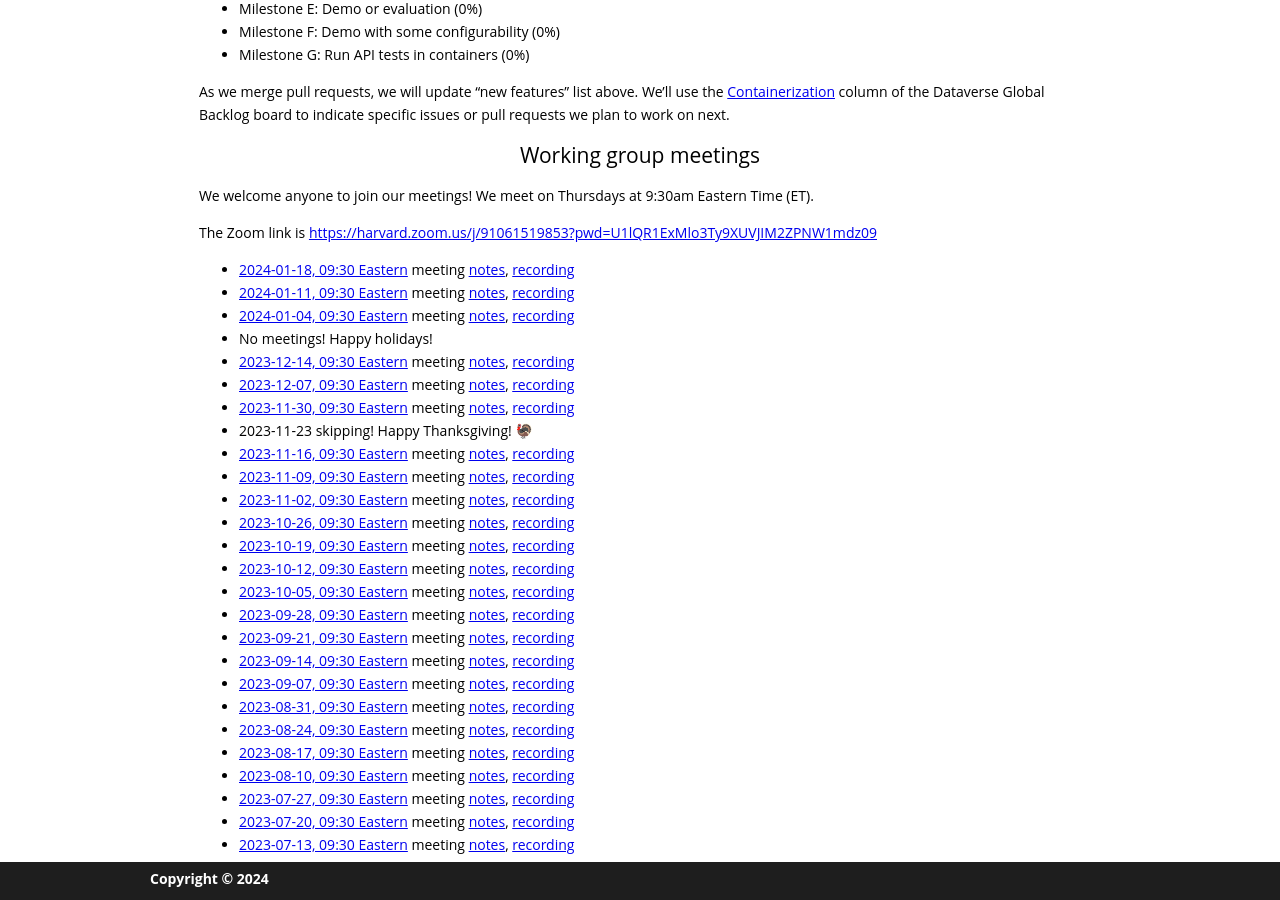
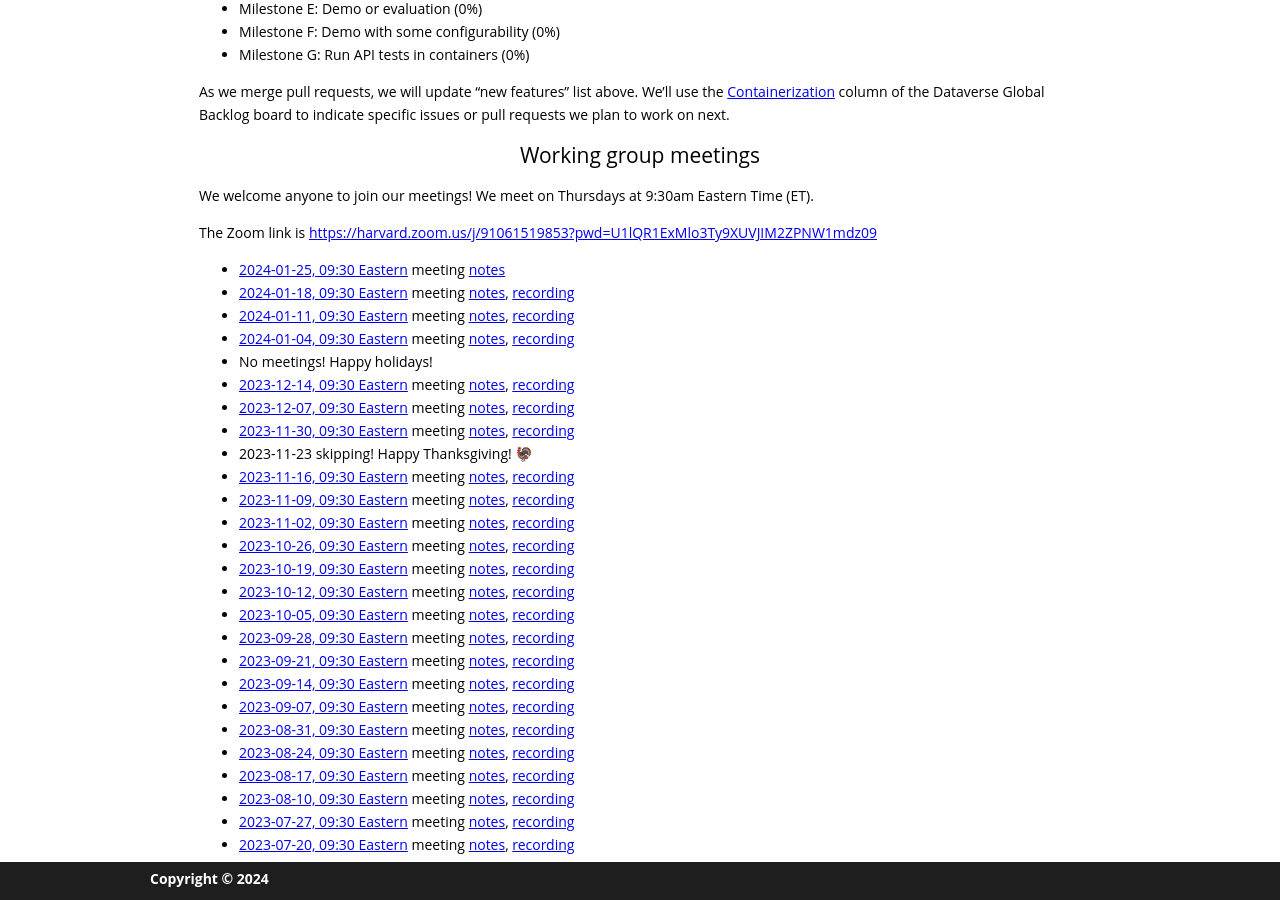
Before and after one commit to gdcc/ct.gdcc.io, a Jekyll site: the page built from index.md, in a window 1280 px wide and 900 px high, scrolled down 1634 px. Built offline with Jekyll 4.4.1, drawn with Linux system fonts in a browser that asks for light colours; our own code applies the rules of GitHub Pages for plain Markdown files.

Commit message:
add next mtg

```diff
--- a/index.md
+++ b/index.md
@@ -59,6 +59,7 @@ We welcome anyone to join our meetings! We meet on Thursdays at 9:30am Eastern T
 
 The Zoom link is <https://harvard.zoom.us/j/91061519853?pwd=U1lQR1ExMlo3Ty9XUVJIM2ZPNW1mdz09>
 
+- [2024-01-25, 09:30 Eastern](https://time.is/compare/0930_25_Jan_2024_in_Boston) meeting [notes](https://docs.google.com/document/d/1Rw-TqyojblqPKYPGPXrhZUPzuyn6yT-pztTiFfc7a3I/edit?usp=sharing)
 - [2024-01-18, 09:30 Eastern](https://time.is/compare/0930_18_Jan_2024_in_Boston) meeting [notes](https://docs.google.com/document/d/1L2GPXGLpcrzMRjLLCFTXTu1NgK9dGX-tXVR_cn4elh0/edit?usp=sharing), [recording](https://harvard.zoom.us/rec/share/EUOqzaq4NzsH4N8xX7kg9II8w292MEB6eqbyzPMlZOACsErKV-Z20hHBj1HerFH2.bGFh04EdU1Qnu9ic)
 - [2024-01-11, 09:30 Eastern](https://time.is/compare/0930_11_Jan_2024_in_Boston) meeting [notes](https://docs.google.com/document/d/1WfUj3fn4RU3ZmdkgmNIbWu2uvD_zU9Y3h3MT5X6TzCI/edit?usp=sharing), [recording](https://harvard.zoom.us/rec/share/WL_WGzPND5JCIwXgoF9eH8PfFXvpu_lInLMuAlQWbdiJ4p-Lo32O4pdNu1BTOf59.j7S0j6rzrBVtDnd9)
 - [2024-01-04, 09:30 Eastern](https://time.is/compare/0930_4_Jan_2024_in_Boston) meeting [notes](https://docs.google.com/document/d/1qaThvkBeIEl4wHeyf3aCffWUtPXylaEv9nYG9gdpXFI/edit?usp=sharing), [recording](https://harvard.zoom.us/rec/share/n9BjhR2UuvX9ASACPLBAakBA7IRiClCNyV0WcRFMcO8imQY3Mjn_RevzkgNyJYZh.NdEqqz3-7kpBKQhV)
```
